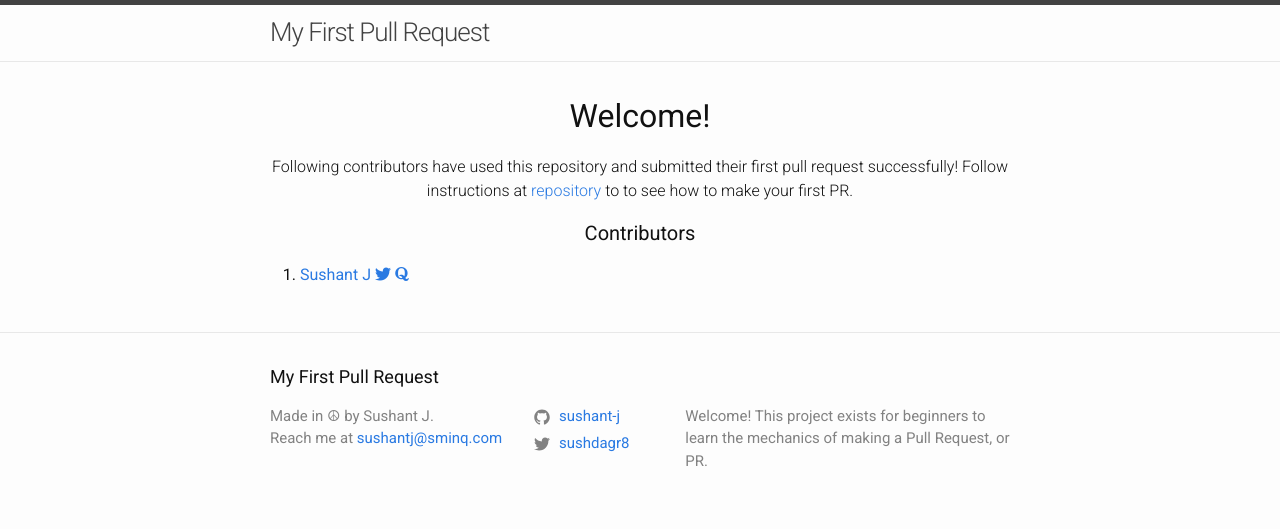
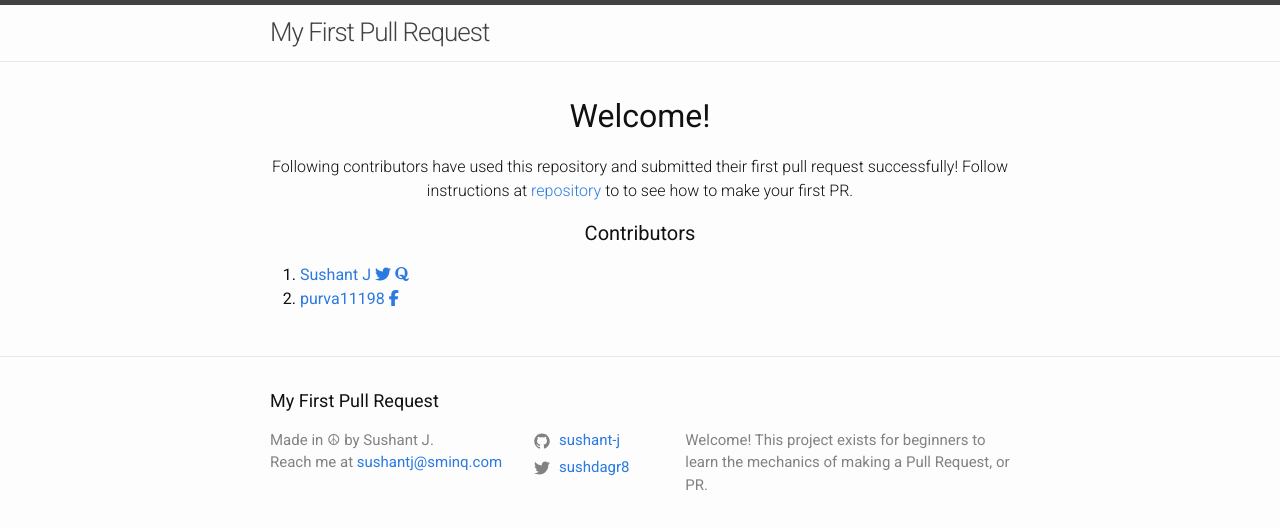
Before and after one commit to sushant-j/my-first-pull-request, a Jekyll site: the page built from index.md, in a window 1280 px wide. Shown: the top 529 px of the page. Built offline with Jekyll 4.4.1, drawn with Linux system fonts in a browser that asks for light colours; nearby versions of some CDN libraries.

Commit message:
pulling request

```diff
--- a/_layouts/home.html
+++ b/_layouts/home.html
@@ -22,5 +22,13 @@
         <i class="fa fa-quora"></i>
       </a>
     </li>
+    <li>
+      <a href="https://github.com/purva11198/">
+        purva11198
+      </a>
+      <a href="https://www.facebook.com/profile/Purva Chaudhari">
+        <i class="fa fa-facebook"></i>
+      </a>
+    </li>
   </ol>
 </div>
```
